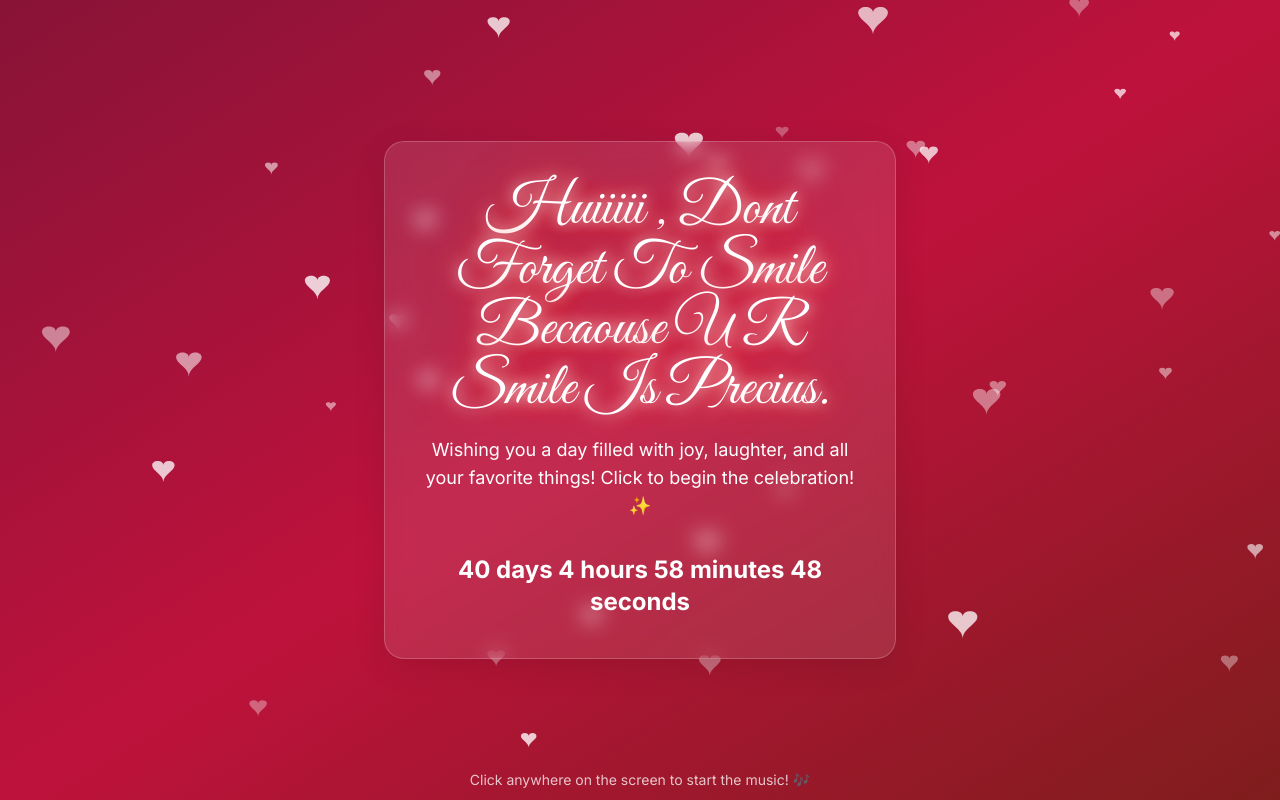
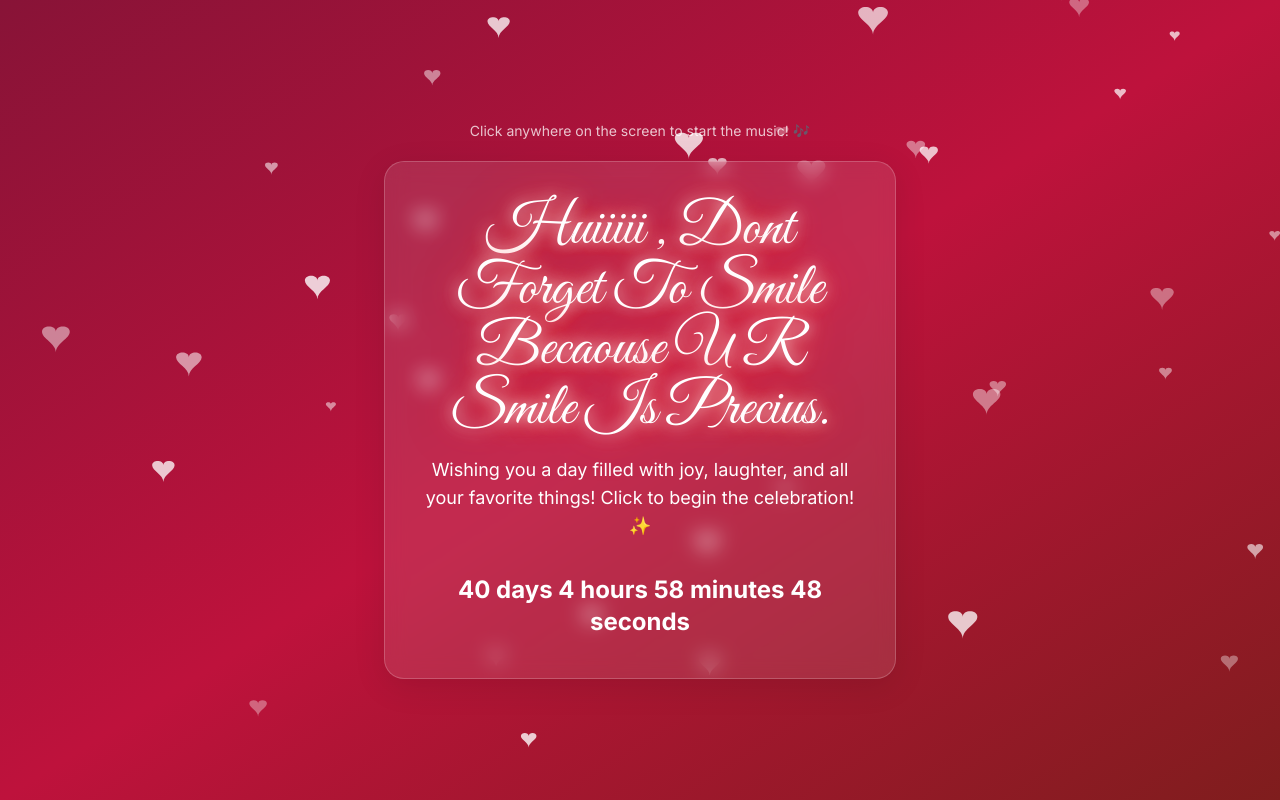
Before and after one commit to nscoder69/specialday, a plain HTML site: page index.html in a window 1280 px wide. Drawn offline with nearby package versions, Linux system fonts and the light colour scheme.

Commit message:
Update index.html

```diff
--- a/index.html
+++ b/index.html
@@ -43,21 +43,17 @@
             display: none;
         }
         #music-note {
-            position: fixed;
-            bottom: 0;
-            left: 0;
-            width: 100%;
-            padding: 10px 0;
-            z-index: 100;
+            margin-bottom: 20px; /* Space between note and container */
         }
     </style>
 </head>
-<body class="bg-gradient-to-br from-rose-900 via-rose-700 to-red-900 text-white min-h-screen flex items-center justify-center p-4 overflow-x-hidden">
+<body class="bg-gradient-to-br from-rose-900 via-rose-700 to-red-900 text-white min-h-screen flex flex-col items-center justify-center p-4 overflow-x-hidden">
     <audio id="background-music" loop>
         <source src="Dil ka jo haal.mp3" type="audio/mpeg">
         Your browser does not support the audio element.
     </audio>
     <canvas id="hearts-canvas"></canvas>
+    <p id="music-note" class="text-center text-sm opacity-75 hidden">Click anywhere on the screen to start the music! 🎶</p>
 
     <div class="container p-10 max-w-lg w-full text-center hover:scale-105 transition-transform duration-300">
         <div class="animate-float">
@@ -273,5 +269,4 @@
         window.addEventListener('resize', handleResize);
         handleResize();
     </script>
-    <p id="music-note" class="mt-4 text-center text-sm opacity-75 hidden">Click anywhere on the screen to start the music! 🎶</p>
 </body></html>
```
